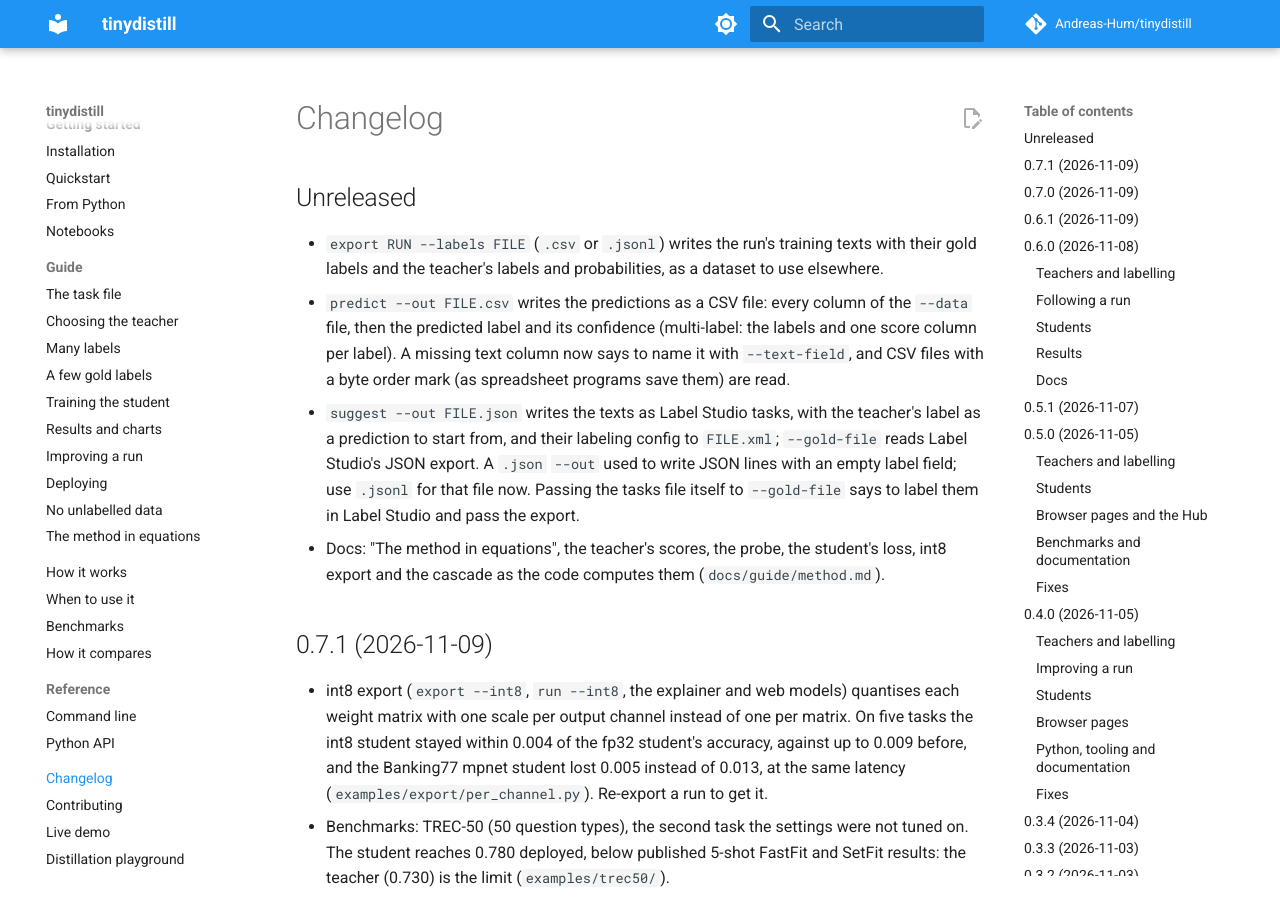
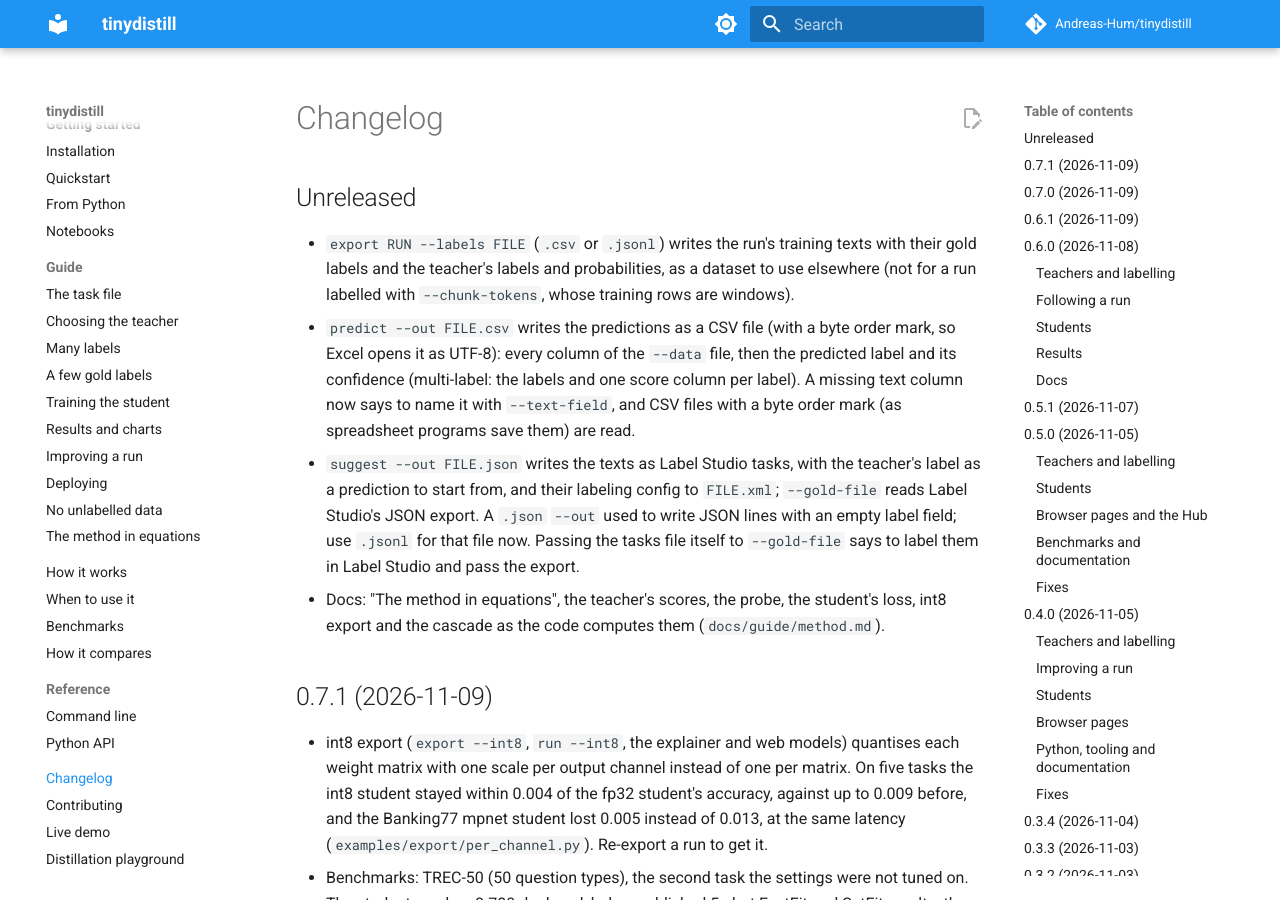
Before and after one commit to Andreas-Hum/tinydistill, an MkDocs documentation site: the page built from docs/changelog.md, in a window 1280 px wide and 900 px high. Built offline with MkDocs 1.6.1 and Material for MkDocs 9.7.7, drawn with Linux system fonts in a browser that asks for light colours; comment, search, counter and statistics services are not loaded.

Commit message:
cli : CSV outputs start with a byte order mark; export --labels refuses chunked runs
predict --out and export --labels write their CSV with a byte order mark
(utf-8-sig), so Excel opens non-ASCII text as UTF-8 when the file is
double-clicked; the --data reader already skips the mark.

A run labelled with --chunk-tokens holds one training row per window, each
with its whole document's gold label. Exported, every window would read back
as a separate document with that label, so --labels now refuses such a run:
the documents' texts are not in the run, and the windows overlap and are
decoded tokens, so they cannot be joined back.

```diff
--- a/CHANGELOG.md
+++ b/CHANGELOG.md
@@ -3,11 +3,12 @@
 ## Unreleased
 
 - `export RUN --labels FILE` (`.csv` or `.jsonl`) writes the run's training texts with their gold labels and
-  the teacher's labels and probabilities, as a dataset to use elsewhere.
-- `predict --out FILE.csv` writes the predictions as a CSV file: every column of the `--data` file, then the
-  predicted label and its confidence (multi-label: the labels and one score column per label). A missing
-  text column now says to name it with `--text-field`, and CSV files with a byte order mark (as spreadsheet
-  programs save them) are read.
+  the teacher's labels and probabilities, as a dataset to use elsewhere (not for a run labelled with
+  `--chunk-tokens`, whose training rows are windows).
+- `predict --out FILE.csv` writes the predictions as a CSV file (with a byte order mark, so Excel opens it as
+  UTF-8): every column of the `--data` file, then the predicted label and its confidence (multi-label: the
+  labels and one score column per label). A missing text column now says to name it with `--text-field`, and
+  CSV files with a byte order mark (as spreadsheet programs save them) are read.
 - `suggest --out FILE.json` writes the texts as Label Studio tasks, with the teacher's label as a prediction to
   start from, and their labeling config to `FILE.xml`; `--gold-file` reads Label Studio's JSON export. A `.json`
   `--out` used to write JSON lines with an empty label field; use `.jsonl` for that file now. Passing the tasks
```
Also changed, not shown: docs/guide/deploying.md (+5 -4 lines), 2 other files.
